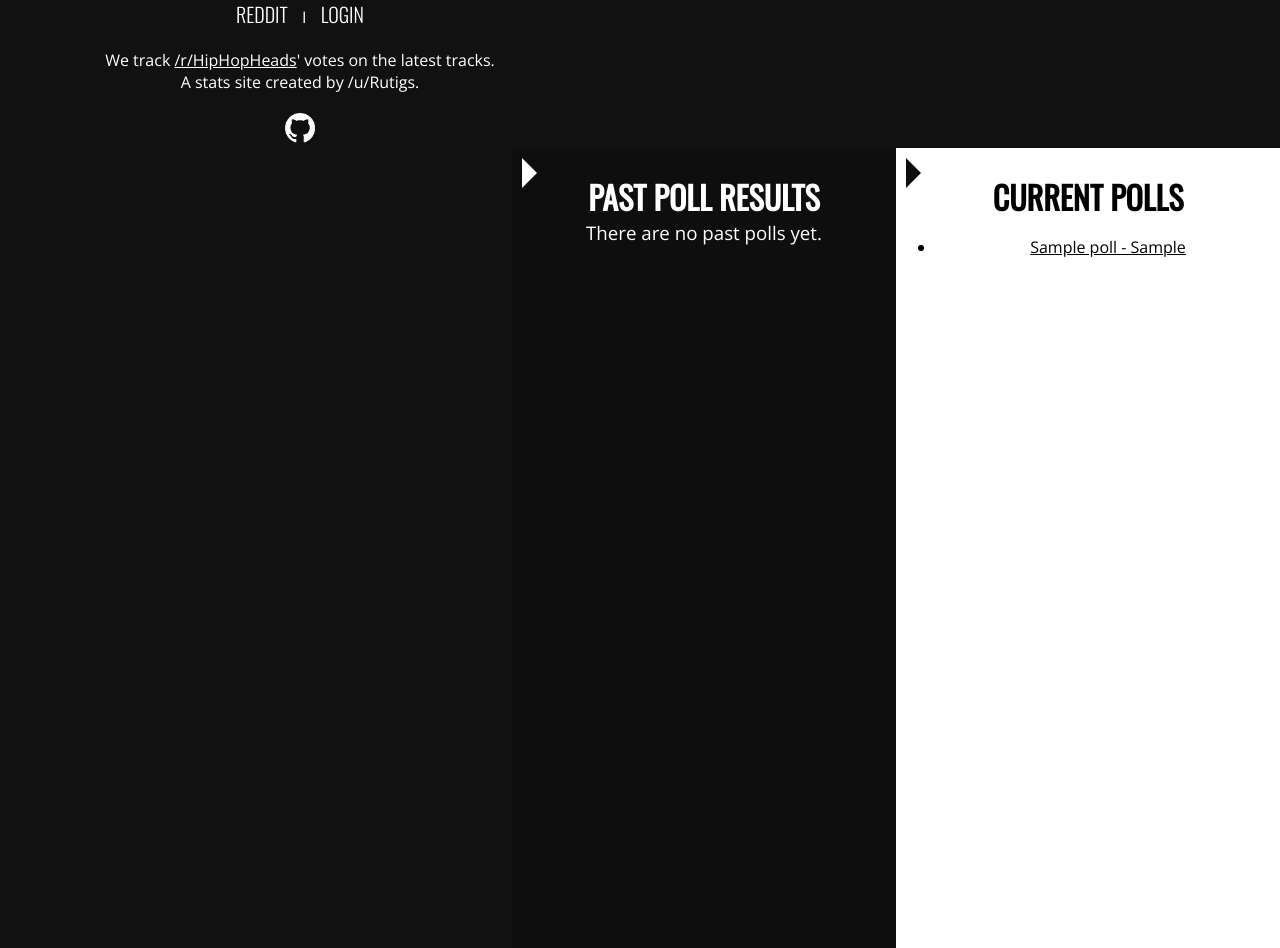
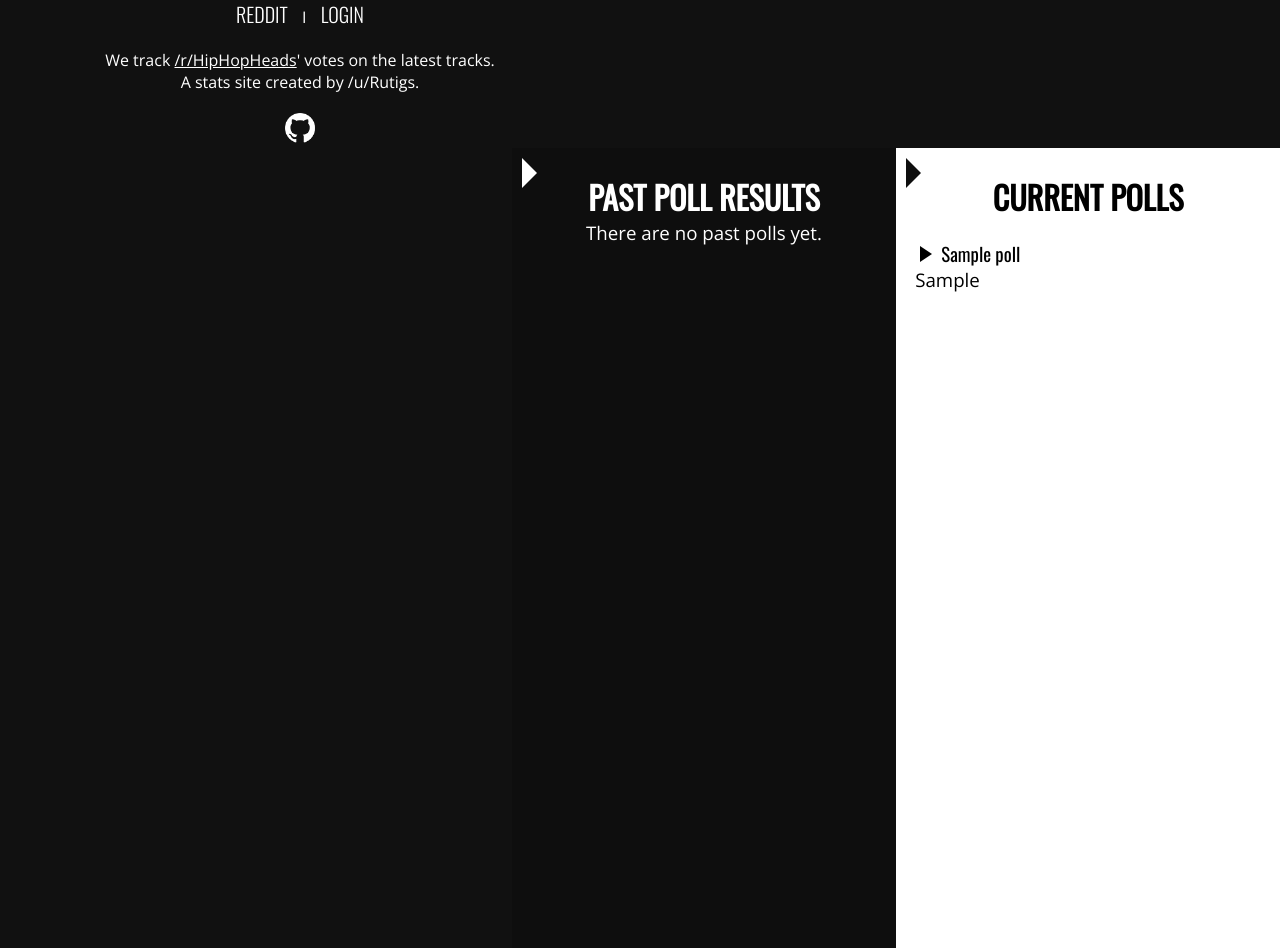
Before and after one commit to rutigs/hhhpolls, a Django app: page / in a window 1280 px wide. Shown: the part 391-1339 px from the top of the page. Run offline with Django 3.2, Linux system fonts and the light colour scheme; tables that the repository leaves empty hold one stand-in row (values such as "Sample post"); some libraries are stand-ins or nearby versions.

Commit message:
Added some poll styling

```diff
--- a/static/css/main.css
+++ b/static/css/main.css
@@ -127,3 +127,52 @@ h1 {
     font-family: 'Open Sans', Arial, sans-serif;
     font-weight: 400;
 }
+
+/* Polls */
+.poll {
+    width: 90%;
+    height: auto;
+    display: inline-block;
+    margin-top: 20px;
+    text-align: left;
+}
+
+.poll a{
+    text-decoration: none;
+}
+
+h3.poll_name {
+    display: inline;
+    font-family: 'Oswald', Arial, sans-serif;
+    font-weight: 400;
+}
+
+h3.poll_name {
+    display: inline;
+}
+
+.play {
+    width: 0;
+    height: 0;
+    display: inline-block;
+    margin-left: 5px;
+    margin-right: 5px;
+    border-top: 8px solid transparent;
+    border-left: 12px solid #000;
+    border-bottom: 8px solid transparent;
+    cursor: pointer;
+}
+
+.pause {
+    width: 4px;
+    height: 16px;
+    border-top: none;
+    border-bottom: none;
+    border-right: 4px solid #000;
+    border-left: 4px solid #000;
+}
+
+h3.play_message {
+    display: inline;
+    margin-right: 10px;
+}
--- a/static/js/main.js
+++ b/static/js/main.js
@@ -11,6 +11,25 @@ $(document).ready(function(){
         togglePollContainers($(this), pastIsOpen);
         pastIsOpen = !pastIsOpen;
     });
+
+    $(".play").click(function(){
+        $(this).toggleClass("pause");
+    });
+
+    $(".play").mouseenter(function(){
+        var message = "";
+        if($(this).hasClass("pause"))
+            message = "PAUSE";
+        else
+            message = "PLAY";
+        $(this).after("<h3 class='play_message'>" + message + "</h3>");
+        $(".play").mouseleave(function(){
+            $(this).next(".play_message").remove();
+        });
+    });
+
+
+
 
     function togglePollContainers($target, poll_state) {
         if(poll_state == true) {
--- a/templates/index.html
+++ b/templates/index.html
@@ -10,11 +10,17 @@
         <div class="poll_innards">
             <h1>CURRENT POLLS</h1>
             {% if open_polls %}
-                <ul>
+                <div class="poll_wrapper">
                     {% for Poll in open_polls %}
-                        <li><a class="poll-link" href="{{ Poll.slug }}">{{ Poll.name }} - {{ Poll.info }}</a></li>
+                        <div class="poll">
+                            <div class="play"></div>
+                            <a class="poll-link" href="{{ Poll.slug }}">
+                                <h3 class="poll_name">{{ Poll.name }}</h3>
+                                <h3 class="poll_desc">{{ Poll.info }}</h3>
+                            </a>
+                        </div>
                     {% endfor %}
-                </ul>
+                </div>
             {% else %}
                 <h3>No active polls at the moment.</h3>
                 <h3>Message
```
